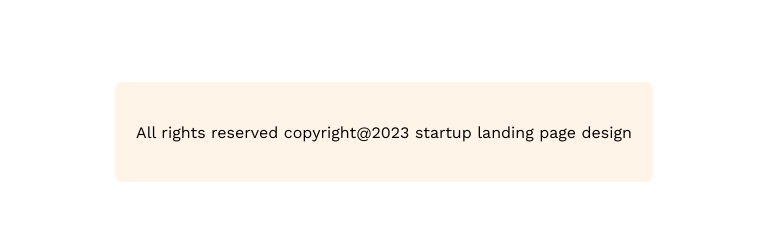
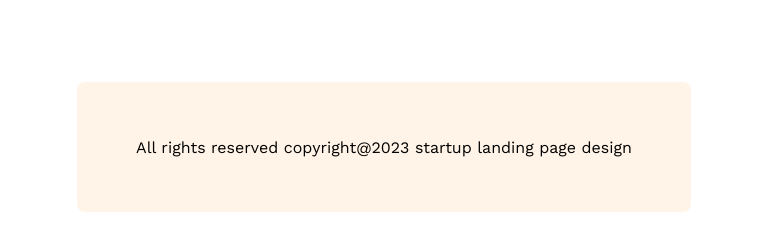
Before and after one commit to Pervage-Ahmed-Tuhin/self-vision-responsive, a plain HTML site: page index.html in a window 768 px wide. Shown: the part 6731-6973 px from the top of the page. Before the commit the page ends 6913 px from the top, so only its background shows below. Drawn offline with nearby package versions, Linux system fonts and the light colour scheme.

Commit message:
This is the final commit

```diff
--- a/style/style.css
+++ b/style/style.css
@@ -311,6 +311,7 @@ nav >ul > li a{
     display: flex;
     justify-content: center;
     align-items: center;
+    margin-bottom: 30px;
 }
 
 /* media query  */
@@ -393,6 +394,7 @@ nav >ul > li a{
     .footer-section{
         width: 100%;
         height: 130px;
+        margin-bottom: 30px;
         /* padding: 20px; */
     }
 }
@@ -453,6 +455,13 @@ nav >ul > li a{
     }
 
 
+    .footer-section{
+        width: 80%;
+        height: 130px;
+        margin-bottom: 30px;
+        /* padding: 20px; */
+    }
+
 
 
 }
```
